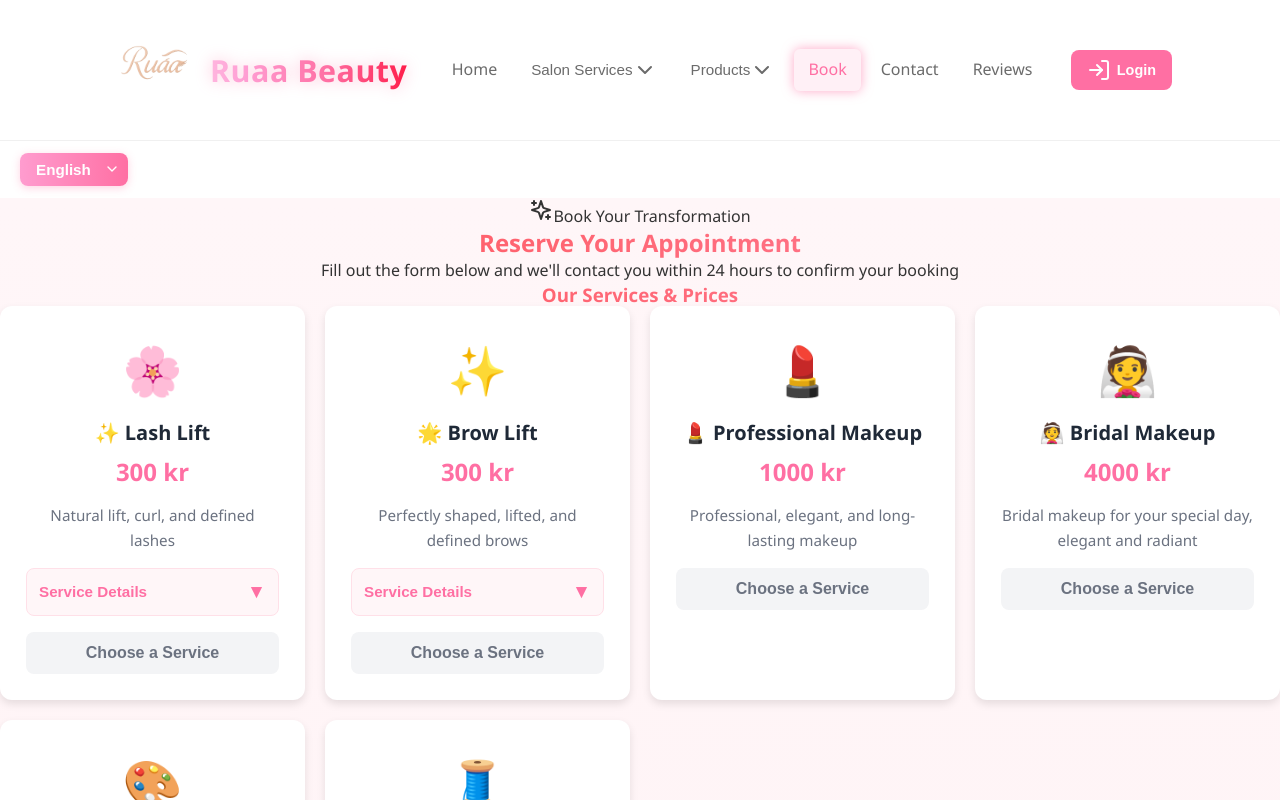
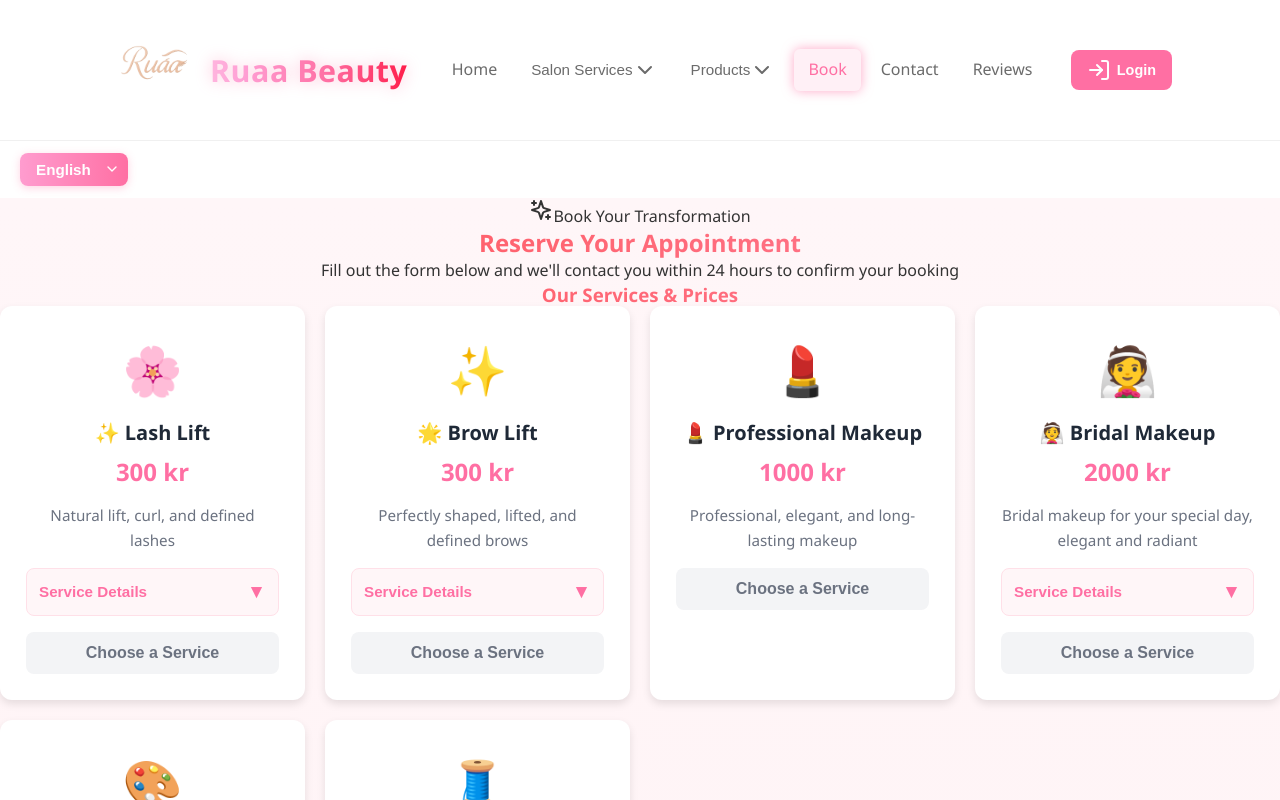
Before and after one commit to mrxxx000/Ruaa_Beauty, a React (Create React App) app in the folder frontend/: page /book in a window 1280 px wide. Shown: the top 800 px of the page. Built offline with nearby package versions, Linux system fonts and the light colour scheme; no server answers.

Commit message:
bridal makeup

```diff
--- a/frontend/src/components/BookingForm.tsx
+++ b/frontend/src/components/BookingForm.tsx
@@ -37,7 +37,7 @@ const SERVICES_PRICING: { [key: string]: number } = {
   'lash-lift': 300,
   'brow-lift': 300,
   'makeup': 1000,
-  'bridal-makeup': 4000,
+  'bridal-makeup': 2000,
   'mehendi': 400,
   'threading': 200,
 };
@@ -55,6 +55,7 @@ const BookingForm: React.FC = () => {
   const [currentUser, setCurrentUser] = useState<{ id: number; name: string; email: string; phone?: string } | null>(null);
   const [expandedLashLift, setExpandedLashLift] = useState<boolean>(false);
   const [expandedBrowLift, setExpandedBrowLift] = useState<boolean>(false);
+  const [expandedBridalMakeup, setExpandedBridalMakeup] = useState<boolean>(false);
 
   // Check if user is logged in on component mount
   useEffect(() => {
@@ -438,7 +439,7 @@ const BookingForm: React.FC = () => {
               { icon: '🌸', name: t('bookingForm.serviceLashLift'), price: '300 kr', value: 'lash-lift', description: t('bookingForm.priceLashLift') || 'Natural lift and curl', details: { duration: t('bookingForm.lashLiftDuration'), fullDescription: t('bookingForm.lashLiftDescription'), how: t('bookingForm.lashLiftHow'), result: t('bookingForm.lashLiftResult'), tint: t('bookingForm.lashLiftTint') } },
               { icon: '✨', name: t('bookingForm.serviceBrowLift'), price: '300 kr', value: 'brow-lift', description: t('bookingForm.priceBrowLift') || 'Perfectly shaped brows', details: { duration: t('bookingForm.browLiftDuration'), fullDescription: t('bookingForm.browLiftDescription'), how: t('bookingForm.browLiftHow'), result: t('bookingForm.browLiftResult'), tint: t('bookingForm.browLiftTint') } },
               { icon: '💄', name: t('bookingForm.serviceMakeup'), price: '1000 kr', value: 'makeup', description: t('bookingForm.priceMakeup') || 'Professional makeup artistry' },
-              { icon: '👰', name: t('bookingForm.serviceBridalMakeup'), price: '4000 kr', value: 'bridal-makeup', description: t('bookingForm.priceBridalMakeup') || 'Your special day, perfected' },
+              { icon: '👰', name: t('bookingForm.serviceBridalMakeup'), price: '2000 kr', value: 'bridal-makeup', description: t('bookingForm.priceBridalMakeup') || 'Your special day, perfected', details: { duration: t('bookingForm.bridalMakeupDuration'), fullDescription: t('bookingForm.bridalMakeupDescription'), how: t('bookingForm.bridalMakeupHow'), result: t('bookingForm.bridalMakeupResult') } },
               { icon: '🎨', name: t('bookingForm.serviceMehendi'), price: '400 kr/hr', value: 'mehendi', description: t('bookingForm.priceMehendi') || 'Intricate henna designs' },
               { icon: '🧵', name: t('bookingForm.serviceThreading'), price: '200 kr', value: 'threading', description: t('bookingForm.priceThreading') || 'Precise facial threading' },
             ].map((service) => (
@@ -470,11 +471,13 @@ const BookingForm: React.FC = () => {
 
                   // Reset lashLiftTint if lash-lift is being removed
                   // Reset browLiftTint if brow-lift is being removed
+                  // Reset bridalMakeupTint if bridal-makeup is being removed
                   const updatedFormData = {
                     ...formData,
                     services: updatedServices,
                     ...(service.value === 'lash-lift' && isSelected && { lashLiftTint: false }),
-                    ...(service.value === 'brow-lift' && isSelected && { browLiftTint: false })
+                    ...(service.value === 'brow-lift' && isSelected && { browLiftTint: false }),
+                    ...(service.value === 'bridal-makeup' && isSelected && { bridalMakeupTint: false })
                   };
 
                   setFormData(updatedFormData);
@@ -764,6 +767,70 @@ const BookingForm: React.FC = () => {
                       +
                     </button>
                   </div>
+                )}
+
+                {/* Bridal Makeup Details Section */}
+                {service.value === 'bridal-makeup' && service.details && (
+                  <>
+                    <button
+                      type="button"
+                      onClick={() => setExpandedBridalMakeup(!expandedBridalMakeup)}
+                      style={{
+                        width: '100%',
+                        backgroundColor: '#fff6f8',
+                        borderRadius: '8px',
+                        padding: '12px',
+                        marginBottom: expandedBridalMakeup ? '0' : '16px',
+                        fontSize: '0.95rem',
+                        color: '#ff6fa3',
+                        border: '1px solid #ffe0e8',
+                        fontWeight: '600',
+                        cursor: 'pointer',
+                        display: 'flex',
+                        alignItems: 'center',
+                        justifyContent: 'space-between',
+                        transition: 'all 0.3s ease'
+                      }}
+                    >
+                      <span>Service Details</span>
+                      <span style={{ fontSize: '1.2rem', transition: 'transform 0.3s ease', transform: expandedBridalMakeup ? 'rotate(180deg)' : 'rotate(0deg)' }}>▼</span>
+                    </button>
+
+                    {/* Expandable Details Content */}
+                    {expandedBridalMakeup && (
+                      <div style={{
+                        backgroundColor: '#fff6f8',
+                        borderRadius: '0 0 8px 8px',
+                        padding: '12px',
+                        marginBottom: '16px',
+                        fontSize: '0.85rem',
+                        color: '#4b5563',
+                        lineHeight: '1.6',
+                        textAlign: 'left',
+                        border: '1px solid #ffe0e8',
+                        borderTop: 'none',
+                        animation: 'slideDown 0.3s ease'
+                      }}>
+                        <style>{`
+                          @keyframes slideDown {
+                            from {
+                              opacity: 0;
+                              max-height: 0;
+                            }
+                            to {
+                              opacity: 1;
+                              max-height: 500px;
+                            }
+                          }
+                        `}</style>
+                        <p style={{ margin: '0 0 8px 0', fontWeight: '600', color: '#ff6fa3' }}>⏱️ {service.details?.duration}</p>
+                        <p style={{ margin: '0 0 8px 0' }}><strong>📝</strong> {service.details?.fullDescription}</p>
+                        <p style={{ margin: '0 0 8px 0' }}><strong>✓</strong> {service.details?.how}</p>
+                        <p style={{ margin: '0 0 8px 0' }}><strong>✨</strong> {service.details?.result}</p>
+                        <p style={{ margin: '0', fontWeight: '600', color: '#ff6fa3' }}>➕ {service.details?.tint}</p>
+                      </div>
+                    )}
+                  </>
                 )}
 
                 {/* Hours selector for Mehendi */}
--- a/frontend/src/locales/arb.json
+++ b/frontend/src/locales/arb.json
@@ -61,6 +61,12 @@
     "browLiftTint": "إضافة تلوين: +20 كرون",
     "priceMakeup": "ميك أب احترافي، أنيق وطويل الأمد",
     "priceBridalMakeup": "ميك أب العروس ليومك المميز، أنيق ومشرق",
+    "bridalMakeupTitle": "✨ مكياج عروس",
+    "bridalMakeupDuration": "المدة: 60 دقيقة",
+    "bridalMakeupPrice": "السعر: 2000 كرون",
+    "bridalMakeupDescription": "مكياج احترافي كامل لإطلالة راقية وثابتة طوال اليوم.",
+    "bridalMakeupHow": "كيفية التطبيق: تحضير عميق للبشرة، اختيار ألوان وتقنيات تناسب الملامح، لمسات فخمة وتفاصيل دقيقة، ورموش مناسبة للوك.",
+    "bridalMakeupResult": "النتيجة: عروس أنيقة، مشرقة، ولمسة فخامة واضحة بكل صورة.",
     "priceMehendi": "رسومات حناء دقيقة، فريدة وجميلة",
     "priceThreading": "تنظيف وتشكيل الوجه بدقة، بلطف واحترافية",
     "subtitle": "عبّي النموذج ورح نرجع لك خلال 24 ساعة لتأكيد الموعد.",
--- a/frontend/src/locales/en.json
+++ b/frontend/src/locales/en.json
@@ -61,6 +61,12 @@
     "browLiftTint": "Tint add-on: +20 kr",
     "priceMakeup": "Professional, elegant, and long-lasting makeup",
     "priceBridalMakeup": "Bridal makeup for your special day, elegant and radiant",
+    "bridalMakeupTitle": "✨ Bridal Makeup",
+    "bridalMakeupDuration": "Duration: 60 minutes",
+    "bridalMakeupPrice": "Price: 2000 kr",
+    "bridalMakeupDescription": "Full professional bridal makeup for an elegant, long-lasting look.",
+    "bridalMakeupHow": "How it's done: Deep skin prep, color & technique selection based on features, luxury details suitable for bridal looks, and lashes included.",
+    "bridalMakeupResult": "Result: Elegant, glowing bridal look that photographs beautifully.",
     "priceMehendi": "Intricate, unique, and beautiful henna designs",
     "priceThreading": "Precise, gentle, and professional facial threading",
 
--- a/frontend/src/locales/sv.json
+++ b/frontend/src/locales/sv.json
@@ -58,10 +58,16 @@
    "browLiftDescription": "Lyft och fixering av brynhåren för ett fylligare, mjukare och mer välformat utseende.",
    "browLiftHow": "Hur det görs: Håren mjukas upp, formas i rätt riktning och fixeras för ett hållbart resultat.",
    "browLiftResult": "Resultat: Fylligare, lyfta och välformade bryn som håller i 4–6 veckor.",
-   "browLiftTint": "Färgning som tillägg: +20 kr",
-   "priceMakeup": "Professionell, elegant och långvarig makeup",
-   "priceBridalMakeup": "Brudsmink för din stora dag, elegant och strålande",
-   "priceMehendi": "Intrikata, unika och vackra henna-designer",
+    "browLiftTint": "Färgning som tillägg: +20 kr",
+    "priceMakeup": "Professionell, elegant och långvarig makeup",
+    "priceBridalMakeup": "Brudsmink för din stora dag, elegant och strålande",
+    "bridalMakeupTitle": "✨ Brudsmink",
+    "bridalMakeupDuration": "Varaktighet: 60 minuter",
+    "bridalMakeupPrice": "Pris: 2000 kr",
+    "bridalMakeupDescription": "Fullständigt professionellt brudsmink för en elegant och långvarig look.",
+    "bridalMakeupHow": "Hur det görs: Djup hudförberedelse, val av färger och teknik anpassat till ansiktsdrag, lyxiga detaljer som passar brudstil, och fransar ingår.",
+    "bridalMakeupResult": "Resultat: En elegant och strålande brudlook som ser fantastisk ut på bilder.",
+    "priceMehendi": "Intrikata, unika och vackra henna-designer",
    "priceThreading": "Exakt, skonsam och professionell ansiktstråding",
    "subtitle": "Fyll i formuläret nedan så återkommer vi inom 24 timmar för att bekräfta din bokning.",
     "nameLabel": "Fullständigt Namn",
```
